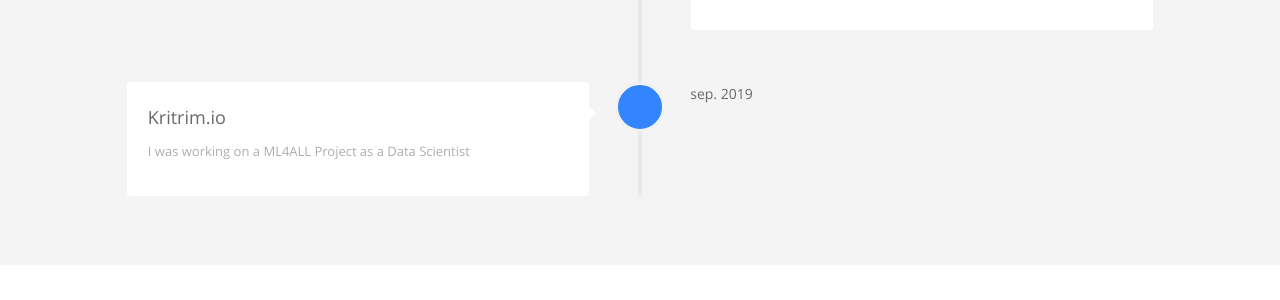
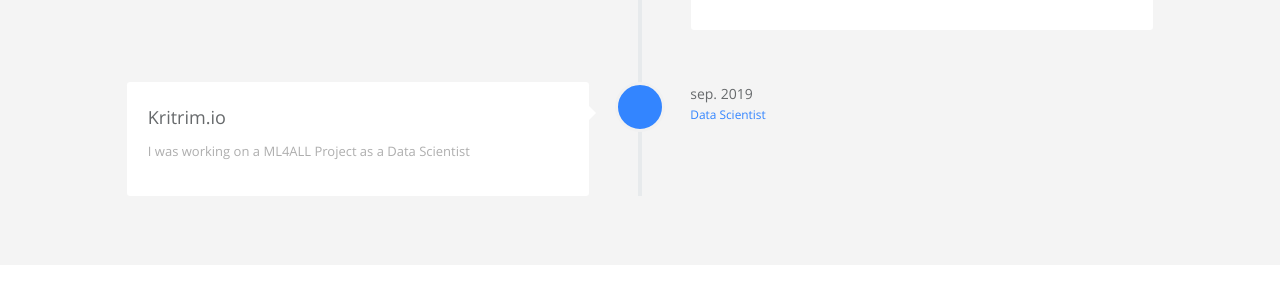
Before and after one commit to mounicarajput/modern-whale, a Jekyll site: the page built from index.html, in a window 1280 px wide and 900 px high, scrolled down 1170 px. Shown: the part 154-454 px from the top of the window. Built offline with Jekyll 4.4.1, drawn with Linux system fonts in a browser that asks for light colours.

Commit message:
careers.yml: updated detail in job

```diff
--- a/_data/index/careers.yml
+++ b/_data/index/careers.yml
@@ -36,7 +36,7 @@
     detail: sep. 2019
     i18n: lorem-ipsum
   job:
-    detail: ''
+    detail: Data Scientist
     i18n: lorem-ipsum
   icon: lorem-ipsum
   present: false
```
